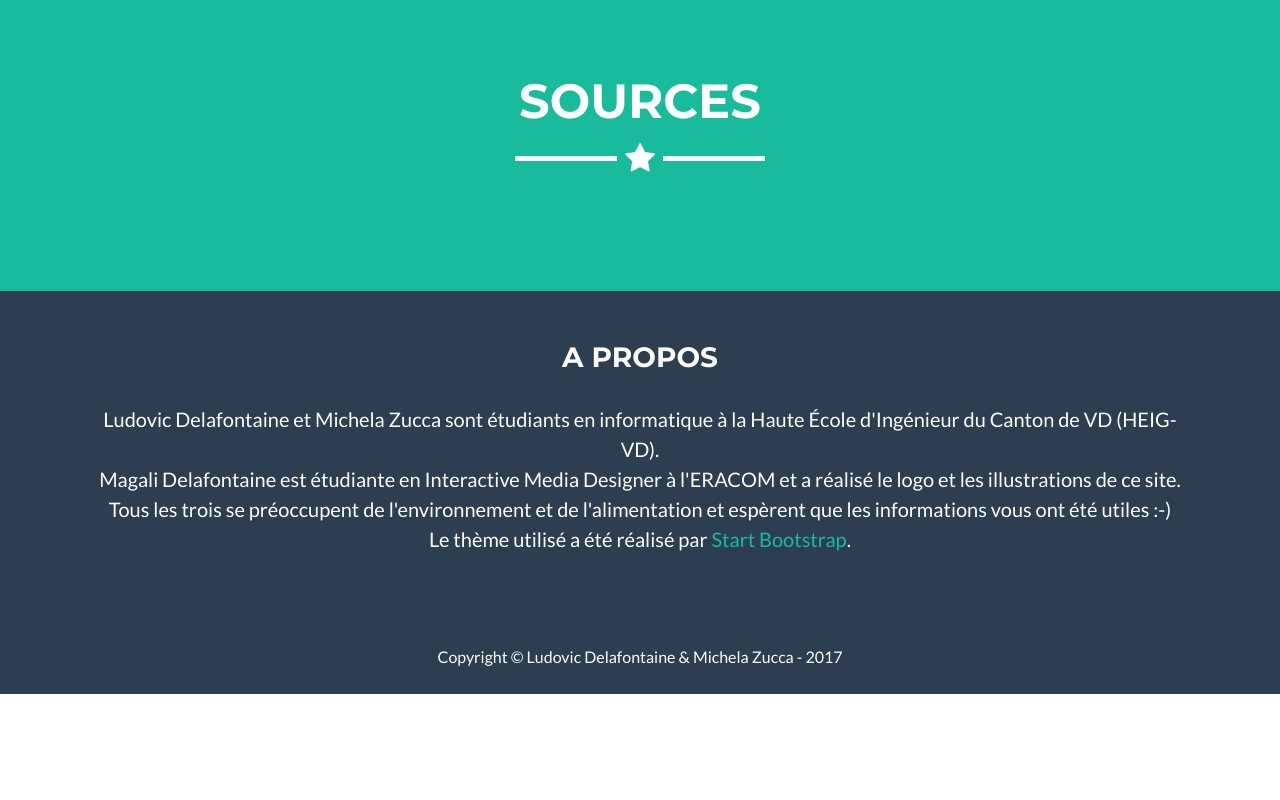
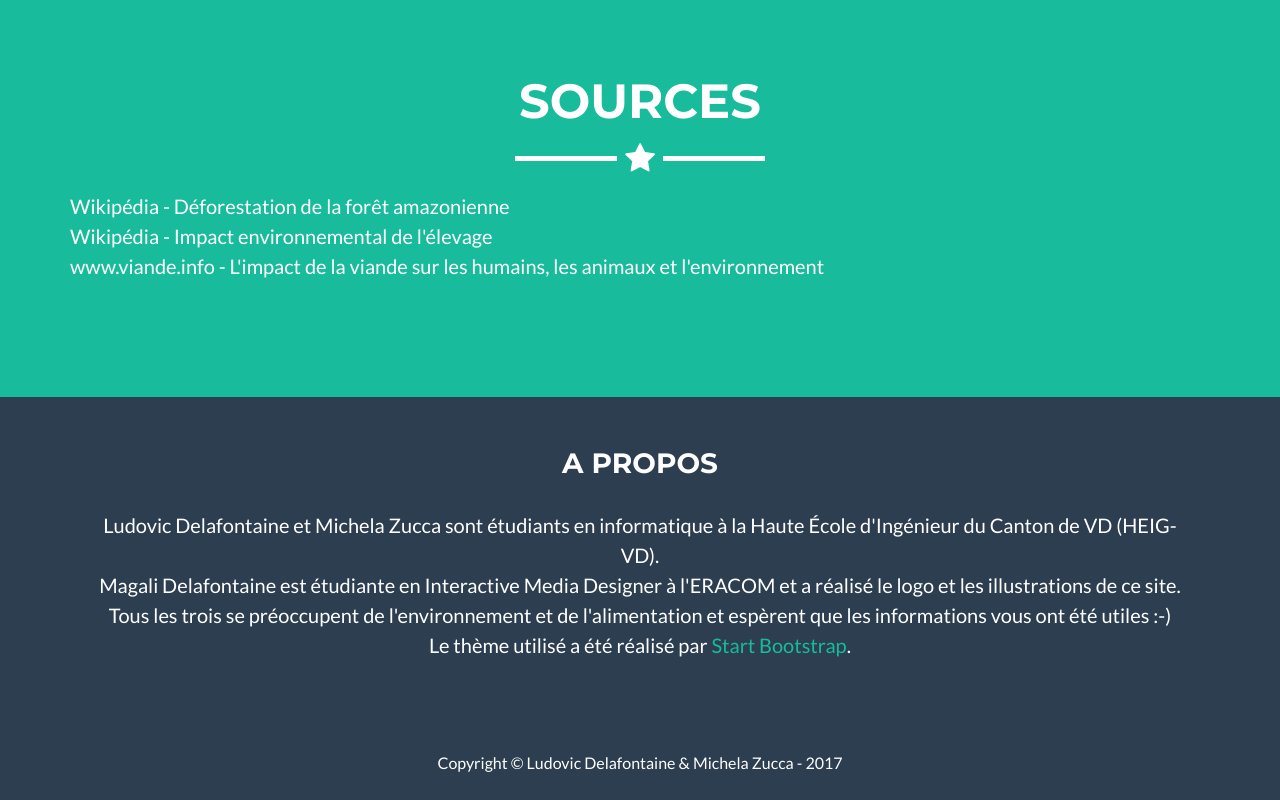
Before and after one commit to heig-vd-tweb2017/digital-story-telling-client, a plain HTML site: page src/index.html in a window 1280 px wide. Shown: the part 4934-5734 px from the top of the page. Before the commit the page ends 5628 px from the top, so only its background shows below. Drawn offline with Linux system fonts and the light colour scheme.

Commit message:
Ajout des sources

```diff
--- a/src/index.html
+++ b/src/index.html
@@ -230,6 +230,11 @@
         <h2 class="text-center">Sources</h2>
         <hr class="star-light">
         <div class="row">
+          <p>
+            <a style="color:#ffffff" href="https://fr.wikipedia.org/wiki/D%C3%A9forestation_de_la_for%C3%AAt_amazonienne">Wikipédia  - Déforestation de la forêt amazonienne</a> <br>
+            <a style="color:#ffffff" href="https://fr.wikipedia.org/wiki/Impact_environnemental_de_l%27%C3%A9levage">Wikipédia - Impact environnemental de l'élevage</a><br>
+            <a style="color:#ffffff" href="https://www.viande.info/">www.viande.info - L'impact de la viande sur les humains, les animaux et l'environnement</a ><br>
+          </p>
         </div>
       </div>
     </section>
```
